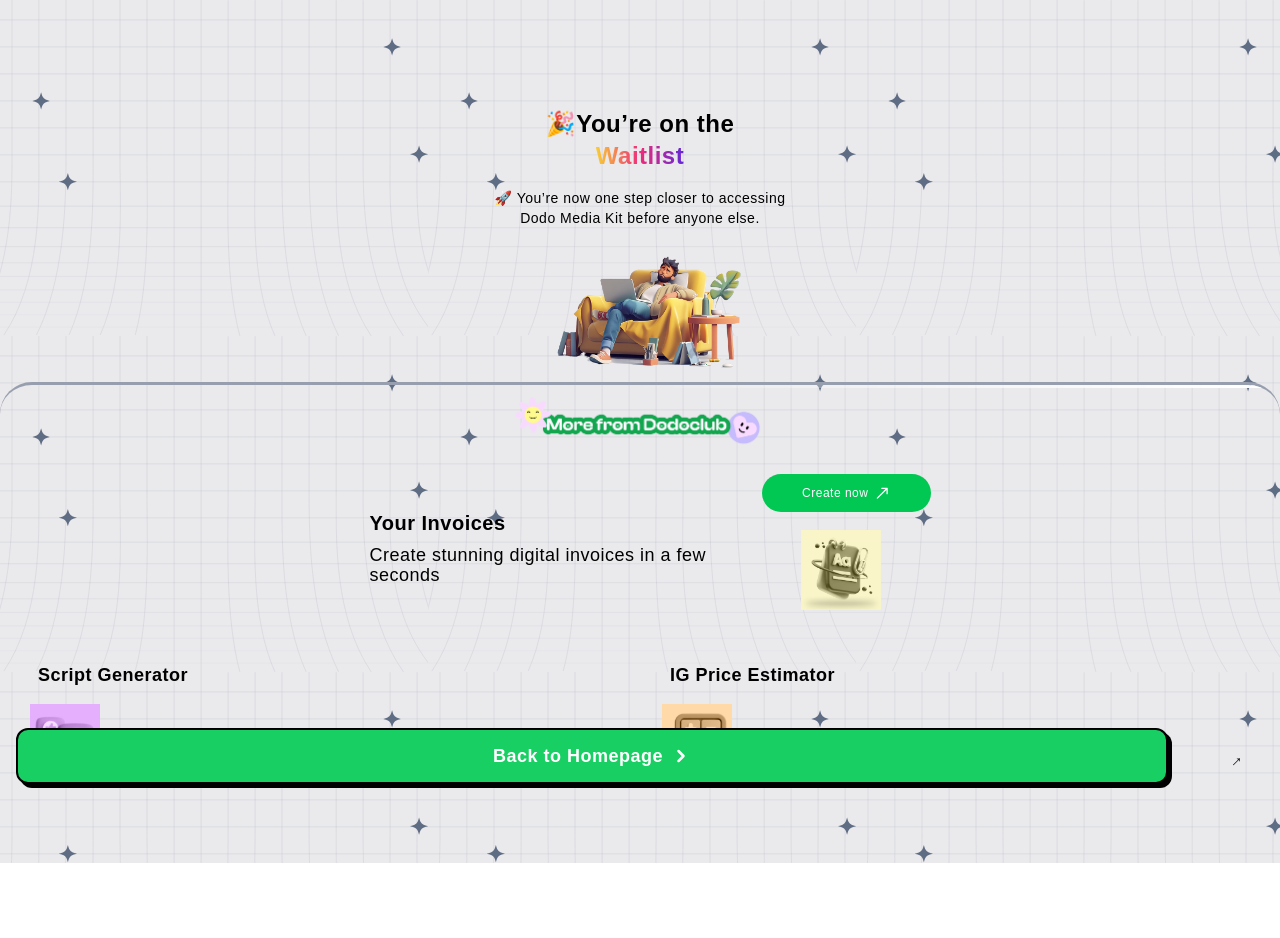
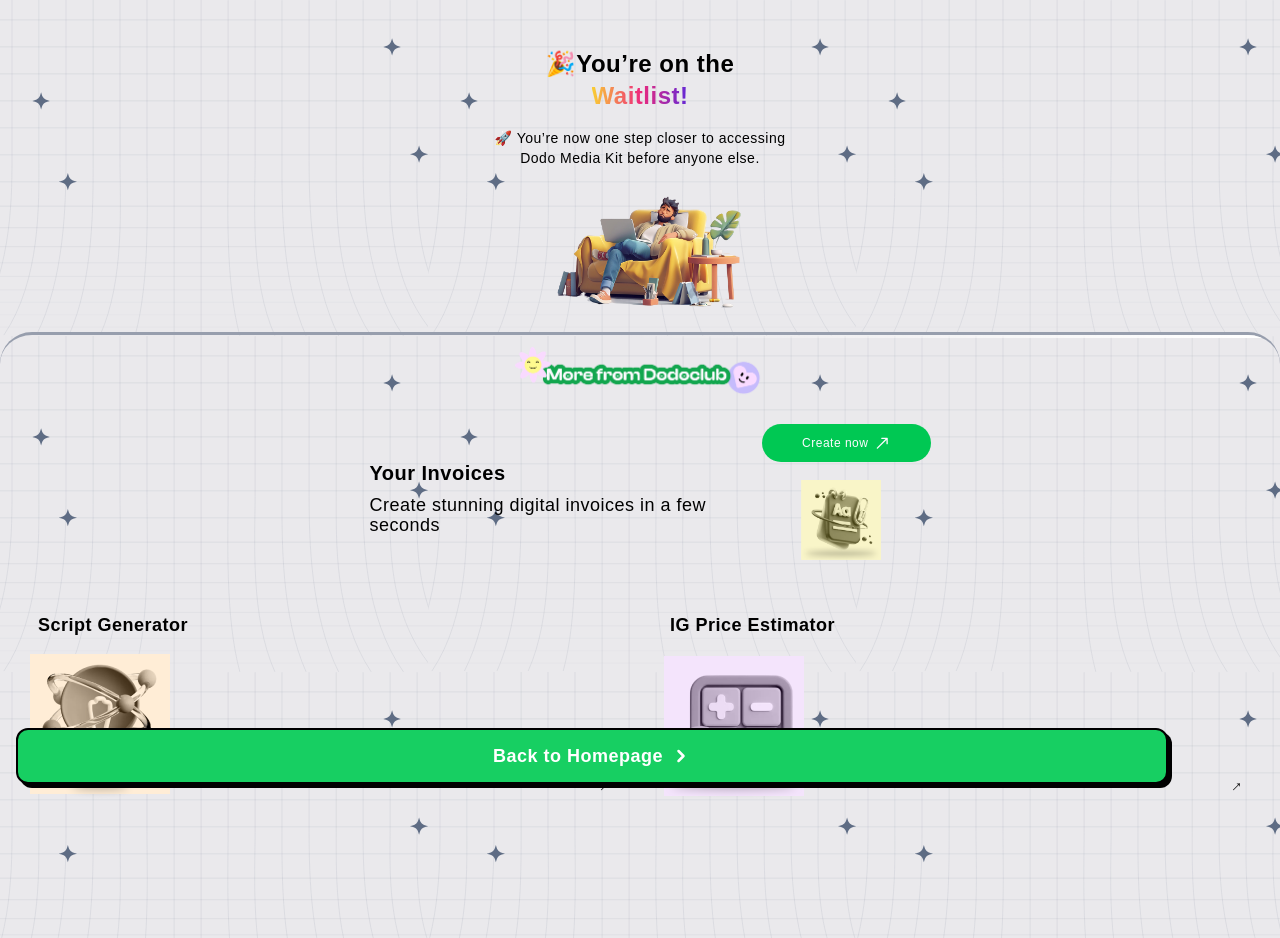
Before and after one commit to ifaakash/dodofe, a Next.js app: page /media-kit/waitlist in a window 1280 px wide. Before the commit the page ends 863 px from the top, so only its background shows below. Built offline with nearby package versions, Linux system fonts and the light colour scheme; no server answers; a web font is replaced by a local one.

Commit message:
Thdoe aur fixes

```diff
--- a/app/home/page.tsx
+++ b/app/home/page.tsx
@@ -301,7 +301,7 @@
                                 )}
                                 onClick={() => gotoLinksPage(dodoPageDetail?.url)}
                             >
-                                <div className="flex text-lg">
+                                <div className="flex text-sm">
                                     Login to get free
                                     <Image
                                         className="mx-1"
--- a/app/media-kit/mediakit.module.css
+++ b/app/media-kit/mediakit.module.css
@@ -2,7 +2,7 @@
   position: relative;
   border-top: 3px solid #979EAD;
   overflow: hidden;
-  top: 350px;
+  top: 300px;
   padding-bottom: 400px;
 }
 
--- a/app/media-kit/waitlist/page.tsx
+++ b/app/media-kit/waitlist/page.tsx
@@ -9,8 +9,8 @@
 import styles from '../mediakit.module.css';
 import otherFeatures from "public/assets/otherFeatures.png";
 import invoiceIcon from "public/assets/invoice.png";
-import engagementCalc from "public/assets/engagementCalc.svg";
-import priceCalc from "public/assets/priceCalc.svg";
+import engagementCalc from "public/assets/content.png";
+import priceCalc from "public/assets/priceEstimate.png";
 import mediakitIcon from "public/assets/mediakit.png";
 import NewButton from '@components/atoms/Button/NewButton';
 import crossBg from "public/icons/crossBg.svg";
@@ -75,7 +75,7 @@
         <Screen>
             <div className={cx("pt-8 text-center", styles["transition-wrapper"], mainContentVisible && styles.visible)}
                 style={{ backgroundImage: `url(${crossBg.src})`, backgroundAttachment: 'fixed', }}>
-                <div className="fixed w-full pt-20"
+                <div className="fixed w-full pt-5"
                     style={{
                         filter: `blur(${blurAmount}px)`,
                         transition: 'filter 0.15s ease-out',
@@ -91,10 +91,10 @@
                     }}
                 >
                     <div className="mx-4 flex flex-col items-center gap-5">
-                        <div className='flex flex-col items-center gap-2 text-2xl font-bold'>
+                        <div className='flex flex-col items-center gap-2 text-2xl font-black'>
                             <span className='leading-none'>🎉You’re on the</span>
                             <span className="bg-gradient-to-r from-[#F9CE34] via-[#EE2A7B] to-[#6228D7] bg-clip-text text-transparent leading-none" >
-                                Waitlist</span>
+                                Waitlist!</span>
                         </div>
 
                         <div className='text-sm text-center max-w-[310px]'>
@@ -134,22 +134,22 @@
                         />
 
                         <div className="flex flex-row justify-between w-full gap-x-4 my-6">
-                            <Card
+                        <Card
                                 title="Script Generator"
                                 description=""
                                 icon={engagementCalc}
                                 onClick={() => router.push(ROUTE_CONSTANTS.SCRIPT_GENERATOR)}
-                                bgColor="var(--neon-purple)"
-                                bgColorGo="var(--neon-blue)"
+                                bgColor="var(--light-orange)"
+                                bgColorGo="var(--orange)"
                                 className="flex-1 max-w-[calc(50%-0.5rem)]"
                             />
                             <Card
                                 title="IG Price Estimator"
                                 description=""
                                 icon={priceCalc}
-                                bgColor="var(--neon-rose)"
+                                bgColor="var(--neon-purple)"
                                 onClick={() => router.push(ROUTE_CONSTANTS.PRICE_CALCULATOR)}
-                                bgColorGo="var(--neon-yellow)"
+                                bgColorGo="var(--purple)"
                                 className="flex-1 max-w-[calc(50%-0.5rem)]"
                             />
                         </div>
```
